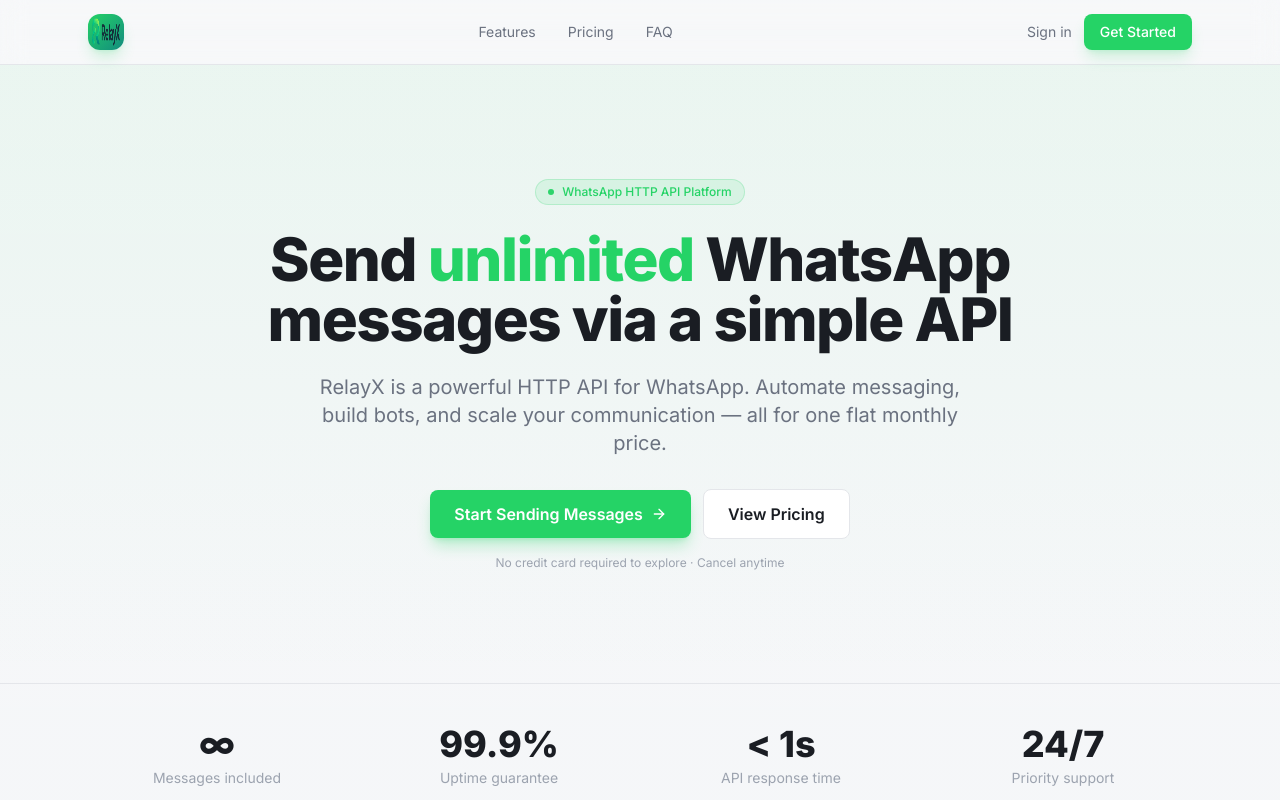
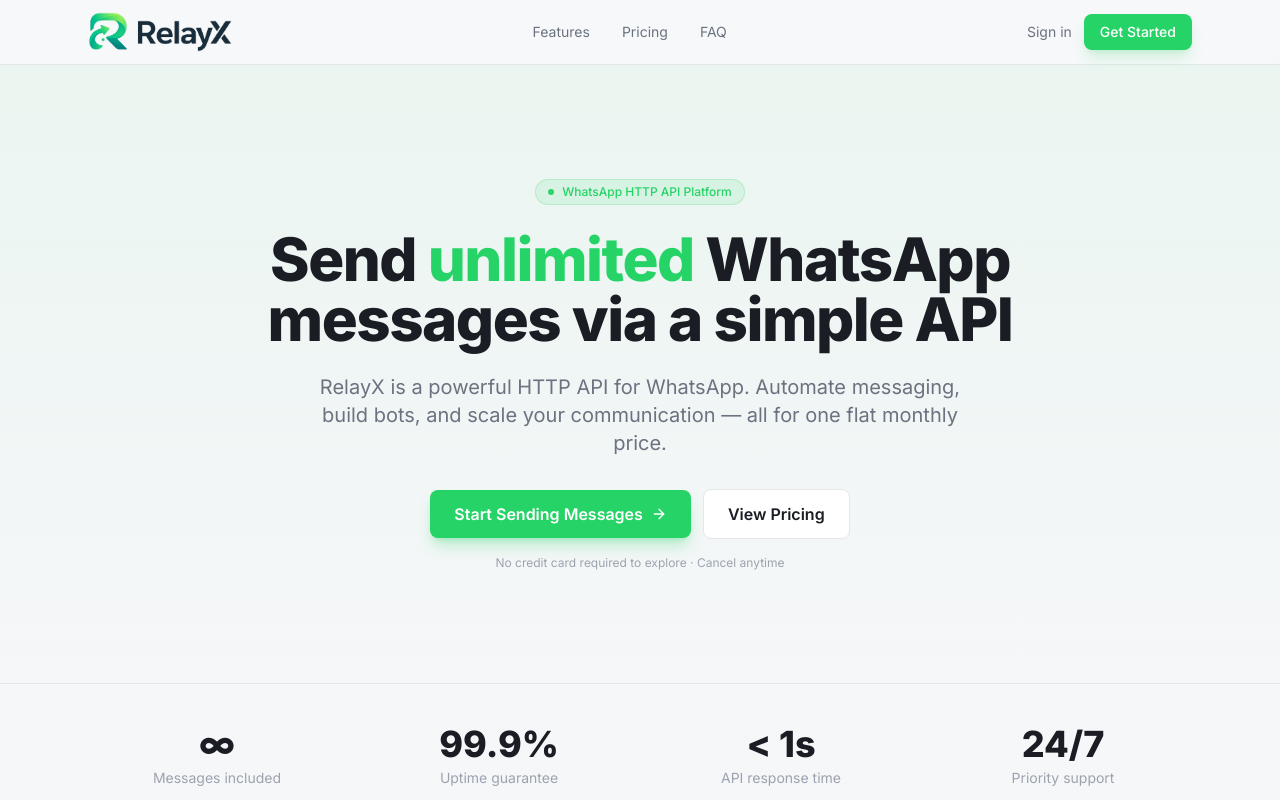
Before and after one commit to sayanroy058/WhatssAPI, a React (Vite) app: page / in a window 1280 px wide. Shown: the top 800 px of the page. Built offline with nearby package versions, Linux system fonts and the light colour scheme.

Commit message:
Update Home.tsx

```diff
--- a/src/components/Home.tsx
+++ b/src/components/Home.tsx
@@ -63,9 +63,7 @@
       <header className="sticky top-0 z-30 backdrop-blur-md bg-app-surface/80 border-b border-app-border">
         <div className="max-w-6xl mx-auto px-4 md:px-6 h-16 flex items-center justify-between">
           <div className="flex items-center gap-3">
-            <div className="w-9 h-9 rounded-xl bg-gradient-to-br from-[#25D366] to-[#128C7E] flex items-center justify-center shadow-lg shadow-[#25D366]/20">
-              <img src={Logo} alt="RelayX Logo" className="w-7 h-7" />
-            </div>
+            <img src={Logo} alt="RelayX Logo" className="h-10 w-auto" />
           </div>
           <nav className="hidden md:flex items-center gap-8 text-sm text-app-text-secondary">
             <a href="#features" className="hover:text-app-text transition-colors">Features</a>
```
